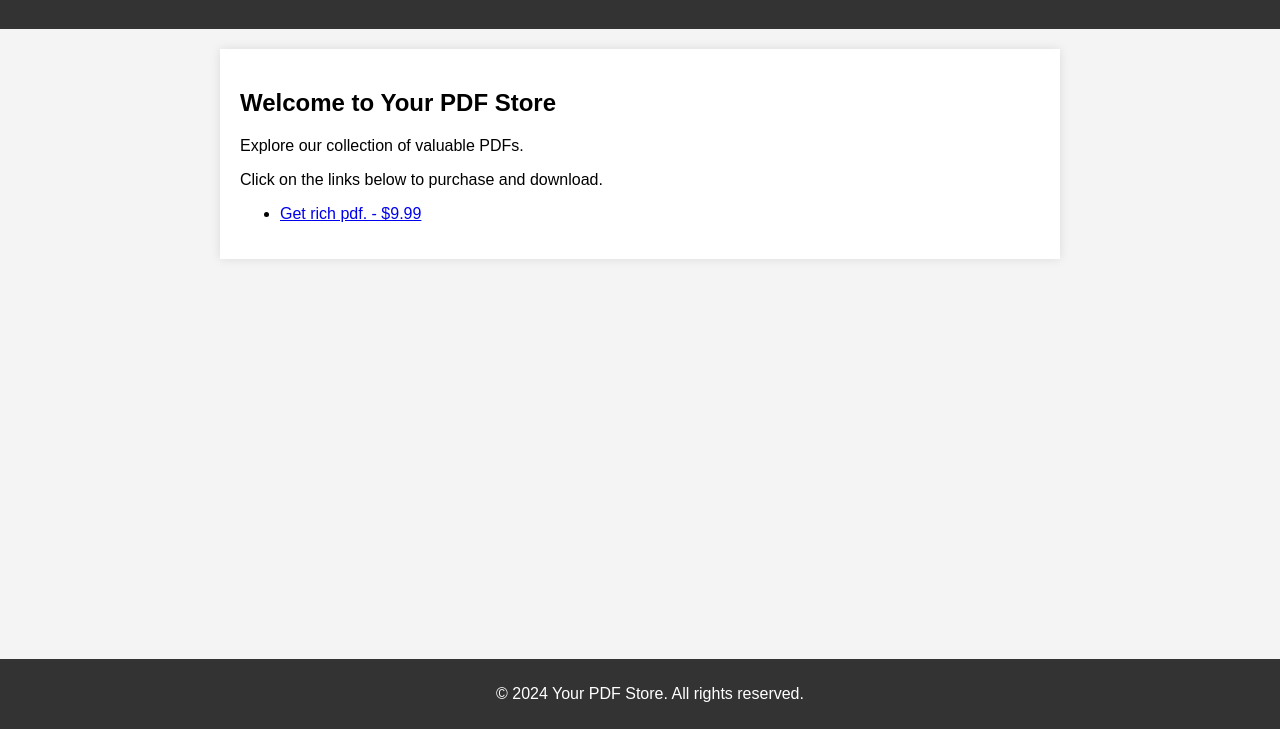
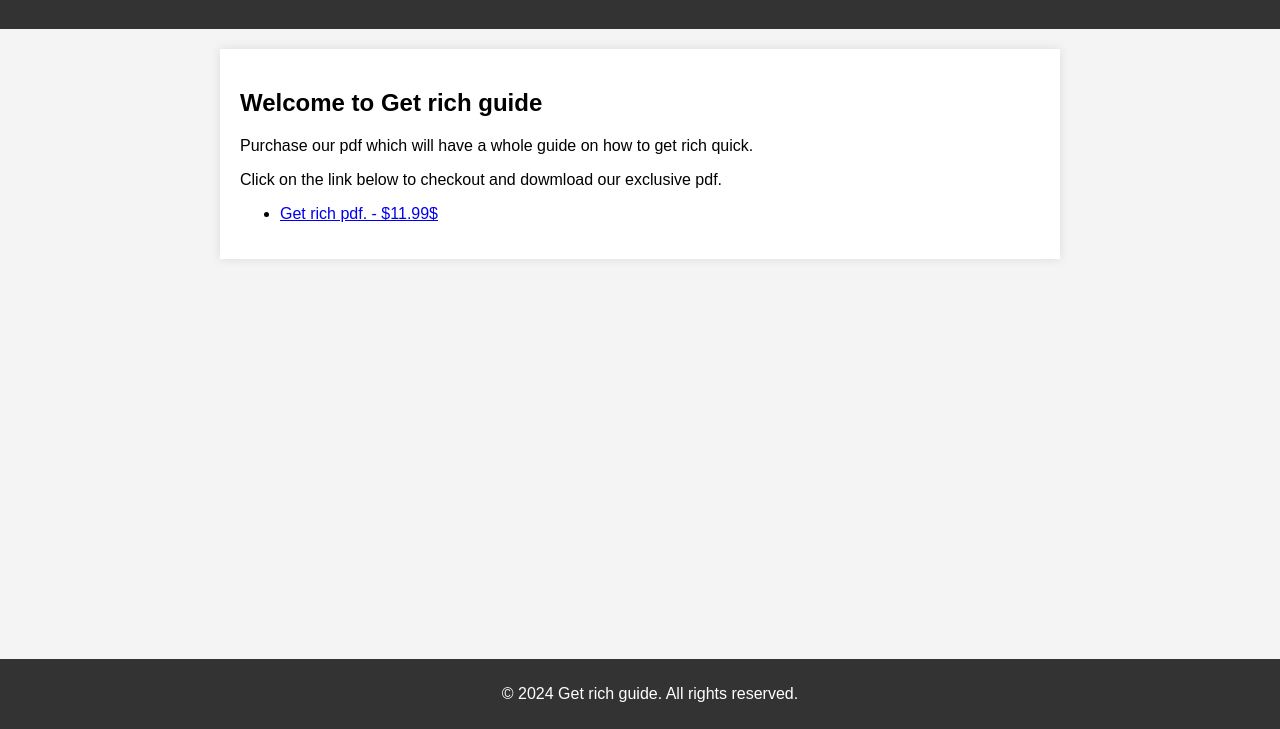
Before and after one commit to aaravisop09/Getrichguide.com, a plain HTML site: page index.html in a window 1280 px wide. Shown: the part 71-800 px from the top of the page. Drawn offline with Linux system fonts and the light colour scheme.

Commit message:
Update index.html

```diff
--- a/index.html
+++ b/index.html
@@ -4,7 +4,7 @@
 <head>
     <meta charset="UTF-8">
     <meta name="viewport" content="width=device-width, initial-scale=1.0">
-    <title>Your PDF Store</title>
+    <title>Get rich guide </title>
     <style>
         body {
             font-family: Arial, sans-serif;
@@ -47,17 +47,17 @@
     </header>
 
     <section>
-        <h2>Welcome to Your PDF Store</h2>
-        <p>Explore our collection of valuable PDFs.</p>
-        <p>Click on the links below to purchase and download.</p>
+        <h2>Welcome to Get rich guide</h2>
+        <p>Purchase our pdf which will have a whole guide on how to get rich quick.</p>
+        <p>Click on the link below to checkout and dowmload our exclusive pdf.</p>
 
         <ul>
-            <li><a href="https://www.who.int" target="_blank">Get rich pdf. - $9.99</a></li>
+            <li><a href="https://www.who.int" target="_blank">Get rich pdf. - $11.99$</a></li>
         </ul>
     </section>
 
     <footer>
-        <p>&copy; 2024 Your PDF Store. All rights reserved.</p>
+        <p>&copy; 2024 Get rich guide. All rights reserved.</p>
     </footer>
 
 </body>
```
